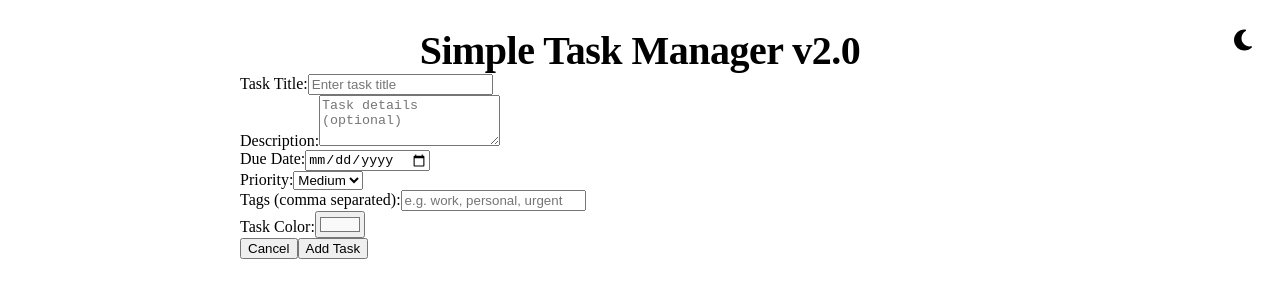
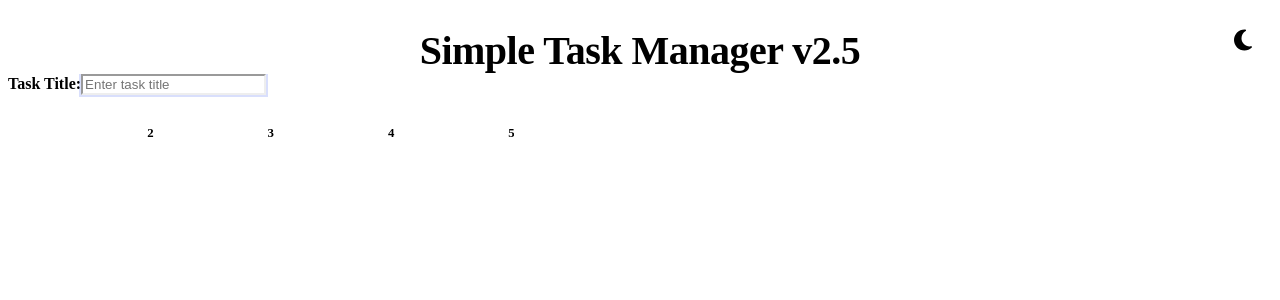
Before and after one commit to diabetxc/vue-proj, a Vue app: page / in a window 1280 px wide. Shown: the top 300 px of the page. Built offline with nearby package versions, Linux system fonts and the light colour scheme.

Commit message:
version 2.5 UI is now on the left and right sides, rather than taking the whole page and requiring the user to scroll UI is slowly revealed through transition animations when entering tasks to add bug where dark mode makes all task items dark is back, will require soon fix

```diff
--- a/src/App.vue
+++ b/src/App.vue
@@ -8,20 +8,24 @@
       </button>
     </div>
 
-    <h1>Simple Task Manager v2.0</h1>
+    <h1>Simple Task Manager v2.5</h1>
 
-    <!-- Import and use your new TaskForm component -->
+    <div class="task-layout">
+      <!-- Split into left and right sides -->
+      <!-- Left side -->
+      <div class="task-form-wrapper">
         <TaskForm
             @add-task="addTask"
             :taskToEdit="taskToEdit"
             @cancel="taskToEdit = null"
             @update-task="updateTask"
         />
+      </div>
 
-    <!-- Task list container -->
+      <!-- Right Side -->
+      <div class="task-list-wrapper">
         <ul class="task-list">
           <transition-group name="task">
-        <!-- Import and use your new Task component -->
             <Task
                 v-for="(task, index) in tasks"
                 :key="task.id || index"
@@ -37,7 +41,10 @@
           </transition-group>
         </ul>
       </div>
+    </div>
+  </div>
 </template>
+
 
 <script>
 import { ref, onMounted } from 'vue';
--- a/src/components/TaskForm.vue
+++ b/src/components/TaskForm.vue
@@ -1,94 +1,129 @@
 <template>
   <div class="task-form-container">
-    <form @submit.prevent="submitTask" class="task-form">
-      <div class="form-group">
+    <form class="task-form" @submit.prevent="submitTask">
+      <!-- Step 1: Task Title -->
+      <div :class="{ 'active': currentStep >= 1 }" class="form-group">
         <label for="task-title">Task Title:</label>
         <input
             id="task-title"
-          type="text"
             v-model="taskData.title"
             placeholder="Enter task title"
             required
+            type="text"
+            @input="checkStepCompletion(1)"
         />
       </div>
 
-      <div class="form-group">
+      <!-- Step 2: Task Description -->
+      <transition name="form-field">
+        <div v-if="currentStep >= 2" class="form-group">
           <label for="task-description">Description:</label>
           <textarea
               id="task-description"
               v-model="taskData.description"
               placeholder="Task details (optional)"
               rows="3"
+              @input="checkStepCompletion(2)"
           ></textarea>
         </div>
+      </transition>
 
-      <div class="form-row">
+      <!-- Step 3: Due Date and Priority -->
+      <transition name="form-field">
+        <div v-if="currentStep >= 3" class="form-row">
           <div class="form-group half">
             <label for="task-due-date">Due Date:</label>
             <input
                 id="task-due-date"
+                v-model="taskData.dueDate"
                 type="date"
-            v-model="taskData.dueDate"
+                @change="checkStepCompletion(3)"
             />
           </div>
 
           <div class="form-group half">
             <label for="task-priority">Priority:</label>
-          <select id="task-priority" v-model="taskData.priority">
+            <select id="task-priority" v-model="taskData.priority" @change="checkStepCompletion(3)">
               <option value="1">Low</option>
               <option value="2">Medium</option>
               <option value="3">High</option>
             </select>
           </div>
         </div>
+      </transition>
 
-      <div class="form-group">
+      <!-- Step 4: Tags -->
+      <transition name="form-field">
+        <div v-if="currentStep >= 4" class="form-group">
           <label for="task-tags">Tags (comma separated):</label>
           <input
               id="task-tags"
-          type="text"
               v-model="tagsInput"
               placeholder="e.g. work, personal, urgent"
+              type="text"
+              @input="checkStepCompletion(4)"
           />
         </div>
+      </transition>
 
-      <div class="form-group">
+      <!-- Step 5: Task Color -->
+      <transition name="form-field">
+        <div v-if="currentStep >= 5" class="form-group">
           <label for="task-color">Task Color:</label>
           <input
               id="task-color"
+              v-model="taskData.bgColor"
               type="color"
-          v-model="taskData.bgColor"
+              @change="checkStepCompletion(5)"
           />
         </div>
+      </transition>
 
-      <div class="form-actions">
-        <button type="button" @click="resetForm" class="btn-secondary">
+      <!-- Form Actions -->
+      <transition name="form-field">
+        <div v-if="currentStep >= 5 || editMode" class="form-actions">
+          <button class="btn-secondary" type="button" @click="resetForm">
             Cancel
           </button>
-        <button type="submit" class="btn-primary">
+          <button class="btn-primary" type="submit">
             {{ editMode ? 'Update Task' : 'Add Task' }}
           </button>
+        </div>
+      </transition>
+
+      <!-- Progress Bar -->
+      <div v-if="!editMode" class="form-progress">
+        <div :style="{ width: progressPercent + '%' }" class="progress-bar"></div>
+        <div class="progress-steps">
+          <span
+              v-for="step in 5"
+              :key="step"
+              :class="{ 'active': currentStep >= step, 'completed': currentStep > step }"
+              class="progress-step">
+            {{ step }}
+          </span>
+        </div>
       </div>
     </form>
   </div>
 </template>
 
 <script>
-import { reactive, ref, computed, watch } from 'vue';
+import {computed, reactive, ref, watch} from 'vue';
 
-export default{
+export default {
   props: {
     taskToEdit: {
       type: Object,
       default: null
     }
   },
-  setup(props, { emit }) {
-    const defaultTaskData= {
+  setup(props, {emit}) {
+    const defaultTaskData = {
       title: '',
       description: '',
       dueDate: '',
-      priority: '2', //medium by default
+      priority: '2', // medium by default
       bgColor: '#f9f9f9',
       completed: false,
       tags: []
@@ -96,20 +131,47 @@ export default{
 
     const taskData = reactive({...defaultTaskData});
     const tagsInput = ref('');
+    const currentStep = ref(1);
+
+    const progressPercent = computed(() => {
+      return (currentStep.value / 5) * 100;
+    });
 
     const editMode = computed(() => !!props.taskToEdit);
 
-    //watch for changes in taskToEdit prop
+    // Watch for changes in taskToEdit prop
     watch(() => props.taskToEdit, (newValue) => {
       if (newValue) {
-        //populate with task data for editing
+        // Populate with task data for editing
         Object.assign(taskData, newValue);
         tagsInput.value = newValue.tags ? newValue.tags.join(', ') : '';
+        currentStep.value = 5; // Show all fields when editing
       }
-    }, { immediate: true });
+    }, {immediate: true});
+
+    // Check if we can advance to the next step
+    const checkStepCompletion = (step) => {
+      if (editMode.value) {
+        return; // Don't advance steps in edit mode
+      }
+
+      // Validation for each step
+      if (step === 1 && taskData.title.trim().length >= 3 && currentStep.value === 1) {
+        currentStep.value = 2;
+      } else if (step === 2 && currentStep.value === 2) {
+        // Always advance from description (optional)
+        currentStep.value = 3;
+      } else if (step === 3 && currentStep.value === 3) {
+        // Due date and priority can be advanced immediately
+        currentStep.value = 4;
+      } else if (step === 4 && currentStep.value === 4) {
+        // Tags are optional, advance to color
+        currentStep.value = 5;
+      }
+    };
 
     const submitTask = () => {
-      //parse tags from comma-separated string
+      // Parse tags from comma-separated string
       const tags = tagsInput.value
           .split(',')
           .map(tag => tag.trim())
@@ -124,8 +186,7 @@ export default{
 
       if (editMode.value) {
         emit('update-task', task);
-      }
-      else {
+      } else {
         emit('add-task', task);
       }
 
@@ -134,7 +195,8 @@ export default{
 
     const resetForm = () => {
       Object.assign(taskData, defaultTaskData);
-      tagsInput.value='';
+      tagsInput.value = '';
+      currentStep.value = 1; // Reset to first step
       emit('cancel');
     };
 
@@ -142,14 +204,107 @@ export default{
       taskData,
       tagsInput,
       editMode,
+      currentStep,
+      progressPercent,
+      checkStepCompletion,
       submitTask,
       resetForm
     };
   }
 }
-
 </script>
 
 <style scoped>
+/* Progressive form animation styles */
+.form-field-enter-active,
+.form-field-leave-active {
+  transition: all 0.5s ease;
+  max-height: 200px;
+  opacity: 1;
+  transform: translateY(0);
+}
 
+.form-field-enter-from,
+.form-field-leave-to {
+  max-height: 0;
+  opacity: 0;
+  transform: translateY(-20px);
+  overflow: hidden;
+}
+
+/* Progress bar styles */
+.form-progress {
+  margin-top: 1.5rem;
+  position: relative;
+  height: 30px;
+  background-color: var(--gray-200);
+  border-radius: var(--radius-sm);
+  overflow: hidden;
+}
+
+.progress-bar {
+  height: 100%;
+  background-color: var(--primary);
+  transition: width 0.5s ease;
+}
+
+.progress-steps {
+  position: absolute;
+  top: 0;
+  left: 0;
+  width: 100%;
+  height: 100%;
+  display: flex;
+  justify-content: space-between;
+  align-items: center;
+  padding: 0 10px;
+}
+
+.progress-step {
+  width: 24px;
+  height: 24px;
+  border-radius: 50%;
+  background-color: var(--gray-300);
+  display: flex;
+  align-items: center;
+  justify-content: center;
+  font-weight: bold;
+  font-size: 0.8rem;
+  color: var(--gray-700);
+  transition: all 0.3s ease;
+  z-index: 2;
+}
+
+.progress-step.active {
+  background-color: var(--primary);
+  color: white;
+  transform: scale(1.1);
+}
+
+.progress-step.completed {
+  background-color: var(--primary-dark);
+  color: white;
+}
+
+body.dark-theme .progress-step {
+  background-color: var(--gray-700);
+  color: var(--gray-300);
+}
+
+body.dark-theme .form-progress {
+  background-color: var(--gray-800);
+}
+
+/* Active field highlight */
+.form-group.active label {
+  color: var(--primary);
+  font-weight: 700;
+}
+
+.form-group.active input,
+.form-group.active textarea,
+.form-group.active select {
+  border-color: var(--primary);
+  box-shadow: 0 0 0 2px rgba(67, 97, 238, 0.2);
+}
 </style>
--- a/src/styles/modern-styles.css
+++ b/src/styles/modern-styles.css
@@ -49,10 +49,10 @@
     --space-xl: 2rem;
 
     /* Shadows */
-    --shadow-sm: 0 1px 3px rgba(0,0,0,0.12), 0 1px 2px rgba(0,0,0,0.24);
-    --shadow-md: 0 4px 6px rgba(0,0,0,0.1);
-    --shadow-lg: 0 10px 20px rgba(0,0,0,0.15);
-    --shadow-hover: 0 14px 28px rgba(0,0,0,0.25), 0 10px 10px rgba(0,0,0,0.22);
+    --shadow-sm: 0 1px 3px rgba(0, 0, 0, 0.12), 0 1px 2px rgba(0, 0, 0, 0.24);
+    --shadow-md: 0 4px 6px rgba(0, 0, 0, 0.1);
+    --shadow-lg: 0 10px 20px rgba(0, 0, 0, 0.15);
+    --shadow-hover: 0 14px 28px rgba(0, 0, 0, 0.25), 0 10px 10px rgba(0, 0, 0, 0.22);
 
     /* Border Radius */
     --radius-sm: 4px;
@@ -89,7 +89,7 @@ body.dark-theme {
 
 /* Base styles */
 #app, .App {
-    max-width: 800px;
+    max-width: 1280px;
     margin: 0 auto;
     padding: var(--space-xl);
     height: 100%;
@@ -109,13 +109,46 @@ h1 {
     background-color: var(--card-bg);
     border-radius: var(--radius-md);
     padding: var(--space-lg);
-    margin-bottom: var(--space-xl);
+    margin-bottom: var(--space-md);
     box-shadow: var(--shadow-md);
-    transition: box-shadow var(--transition-medium) ease;
+    transition: all 0.4s ease;
+}
+
+.task-form-wrapper::-webkit-scrollbar,
+.task-list-wrapper::-webkit-scrollbar {
+    width: 8px;
+}
+
+.task-form-wrapper::-webkit-scrollbar-track,
+.task-list-wrapper::-webkit-scrollbar-track {
+    background: var(--gray-200);
+    border-radius: 10px;
+}
+
+.task-form-wrapper::-webkit-scrollbar-thumb,
+.task-list-wrapper::-webkit-scrollbar-thumb {
+    background: var(--gray-400);
+    border-radius: 10px;
+}
+
+.task-form-wrapper::-webkit-scrollbar-thumb:hover,
+.task-list-wrapper::-webkit-scrollbar-thumb:hover {
+    background: var(--gray-500);
+}
+
+body.dark-theme .task-form-wrapper::-webkit-scrollbar-track,
+body.dark-theme .task-list-wrapper::-webkit-scrollbar-track {
+    background: var(--gray-800);
+}
+
+body.dark-theme .task-form-wrapper::-webkit-scrollbar-thumb,
+body.dark-theme .task-list-wrapper::-webkit-scrollbar-thumb {
+    background: var(--gray-600);
 }
 
 .task-form-container:focus-within {
     box-shadow: var(--shadow-lg);
+    transform: translateY(-5px);
 }
 
 .task-form {
@@ -128,6 +161,20 @@ h1 {
     display: flex;
     flex-direction: column;
     gap: var(--space-xs);
+    position: relative;
+    transition: all 0.3s ease;
+}
+
+.form-group:focus-within::after {
+    content: '';
+    position: absolute;
+    left: -10px;
+    top: 50%;
+    transform: translateY(-50%);
+    width: 5px;
+    height: 70%;
+    background-color: var(--primary);
+    border-radius: var(--radius-sm);
 }
 
 .form-row {
@@ -157,18 +204,23 @@ input, textarea, select {
     color: var(--text-color);
     font-family: inherit;
     font-size: 1rem;
-    transition: all var(--transition-fast) ease;
+    transition: all 0.3s ease;
 }
 
 input:focus, textarea:focus, select:focus {
     outline: none;
     border-color: var(--primary);
     box-shadow: 0 0 0 2px rgba(67, 97, 238, 0.3);
+    transform: scale(1.01);
 }
 
 input[type="color"] {
     height: 40px;
     padding: var(--space-xs);
+}
+
+input[type="color"]:focus {
+    transform: scale(1.05);
 }
 
 /* Buttons */
@@ -190,6 +242,8 @@ button {
 .btn-primary {
     background-color: var(--primary);
     color: white;
+    position: relative;
+    overflow: hidden;
 }
 
 .btn-primary:hover {
@@ -200,6 +254,8 @@ button {
 .btn-secondary {
     background-color: var(--gray-300);
     color: var(--gray-700);
+    position: relative;
+    overflow: hidden;
 }
 
 .btn-secondary:hover {
@@ -220,6 +276,32 @@ button {
     justify-content: flex-end;
     gap: var(--space-md);
     margin-top: var(--space-md);
+}
+
+.btn-primary::after, .btn-secondary::after {
+    content: '';
+    position: absolute;
+    top: 50%;
+    left: 50%;
+    width: 0;
+    height: 0;
+    background-color: rgba(255, 255, 255, 0.2);
+    border-radius: 50%;
+    transform: translate(-50%, -50%);
+    opacity: 0;
+    transition: width .5s ease, height .5s ease, opacity .5s ease;
+}
+
+.btn-primary:hover::after, .btn-secondary:hover::after {
+    width: 150%;
+    height: 150%;
+    opacity: 1;
+}
+
+.btn-primary:active::after, .btn-secondary:active::after {
+    width: 150%;
+    height: 150%;
+    opacity: 0.3;
 }
 
 /* Icon buttons */
@@ -264,7 +346,7 @@ body.dark-theme .icon-button:hover {
     background-color: var(--card-bg);
     border: 1px solid var(--gray-300);
     border-radius: var(--radius-md);
-    padding: var(--space-lg);
+    padding: var(--space-md);
     box-shadow: var(--shadow-sm);
     transition: all var(--transition-medium) ease;
     cursor: grab;
@@ -323,7 +405,7 @@ body.dark-theme .icon-button:hover {
     background-color: var(--gray-700);
 }
 
-.task-checkbox:hover{
+.task-checkbox:hover {
     border-color: var(--primary);
 }
 
@@ -349,6 +431,28 @@ body.dark-theme .icon-button:hover {
     border-radius: var(--radius-full);
     text-transform: uppercase;
     letter-spacing: 0.5px;
+}
+
+.task-layout {
+    display: grid;
+    grid-template-columns: minmax(300px, 40%) 1fr;
+    gap: var(--space-xl);
+    width: 100%;
+    max-width: 1400px;
+    margin: 0 auto;
+}
+
+.task-form-wrapper {
+    position: sticky;
+    top: var(--space-xl);
+    max-height: calc(100vh - 150px);
+    overflow-y: auto;
+}
+
+.task-list-wrapper {
+    max-height: calc(100vh - 150px);
+    overflow-y: auto;
+    padding-right: var(--space-sm);
 }
 
 .priority-1 {
@@ -395,7 +499,7 @@ body:not(.dark-theme) .task-item[style*="background-color"] {
     border-left-color: inherit; /* Use the task's background color */
 }
 
-body.dark-theme .task-title{
+body.dark-theme .task-title {
     color: var(--text-color) !important;
 }
 
@@ -404,7 +508,6 @@ body.dark-theme .task-date,
 body.dark-theme .task-tag {
     color: var(--text-color);
 }
-
 
 
 .completed-text {
@@ -429,18 +532,18 @@ body.dark-theme .task-item {
     border-left-color: inherit;
 }
 
-body.dark-theme .task-item.dark-bg::after{
+body.dark-theme .task-item.dark-bg::after {
     display: none;
 }
 
-body.dark-theme .task-item[style*="background-color"]{
+body.dark-theme .task-item[style*="background-color"] {
     border: 1px solid var(--border-dark);
     border-left: 5px solid;
     border-left-color: inherit;
     position: relative;
 }
 
-body.dark-theme .task-item[style*="background-color"]::after{
+body.dark-theme .task-item[style*="background-color"]::after {
     content: '';
     position: absolute;
     top: 0;
@@ -453,35 +556,34 @@ body.dark-theme .task-item[style*="background-color"]::after{
     z-index: 0;
 }
 
-body.dark-theme .task-item > *{
+body.dark-theme .task-item > * {
     position: relative;
     z-index: 1;
 }
 
-body.dark-theme .task-priority{
+body.dark-theme .task-priority {
     color: white !important;
 }
 
-body.dark-theme .task-checkbox{
+body.dark-theme .task-checkbox {
     background-color: var(--gray-800);
     border-color: var(--gray-600);
 }
 
-body.dark-theme .task-checkbox:hover{
+body.dark-theme .task-checkbox:hover {
     border-color: var(--primary-light);
 }
 
-body.dark-theme .task-item.completed{
+body.dark-theme .task-item.completed {
     opacity: 0.6;
 }
 
-body.dark-theme .task-item.completed::after{
+body.dark-theme .task-item.completed::after {
     background-color: rgba(0, 0, 0, 0.2);
 }
 
 
-
-body.dark-theme .task-item::before{
+body.dark-theme .task-item::before {
     display: none;
 }
 
@@ -631,6 +733,18 @@ body.dark-theme .drag-handle:hover {
     color: var(--gray-300);
 }
 
+body.dark-theme .form-group:focus-within::after {
+    background-color: var(--primary-light);
+}
+
+body.dark-theme .btn-primary::after {
+    background-color: rgba(255, 255, 255, 0.15);
+}
+
+body.dark-theme .btn-secondary::after {
+    background-color: rgba(0, 0, 0, 0.15);
+}
+
 /* Task color indicator */
 .color-indicator {
     width: 12px;
@@ -665,7 +779,7 @@ body.dark-theme .drag-handle:hover {
     }
 }
 
-@media (max-width: 480px) {
+@media (max-width: 1024px) {
     .task-header {
         flex-direction: column;
         align-items: flex-start;
@@ -680,6 +794,24 @@ body.dark-theme .drag-handle:hover {
         flex-direction: column;
         align-items: flex-start;
         gap: var(--space-sm);
+    }
+
+    .task-layout {
+        grid-template-columns: 1fr;
+        gap: var(--space-md);
+    }
+
+    .task-form-wrapper,
+    .task-list-wrapper {
+        max-height: none;
+        position: relative;
+        top: 0;
+        overflow-y: visible;
+    }
+
+    /* revert to original scroll behavior on mobile */
+    body {
+        overflow-y: auto;
     }
 }
 
```
Also changed, not shown: src/ControlBar.vue (+57 -9 lines). Lines whose indentation alone changed are shown as unchanged.
